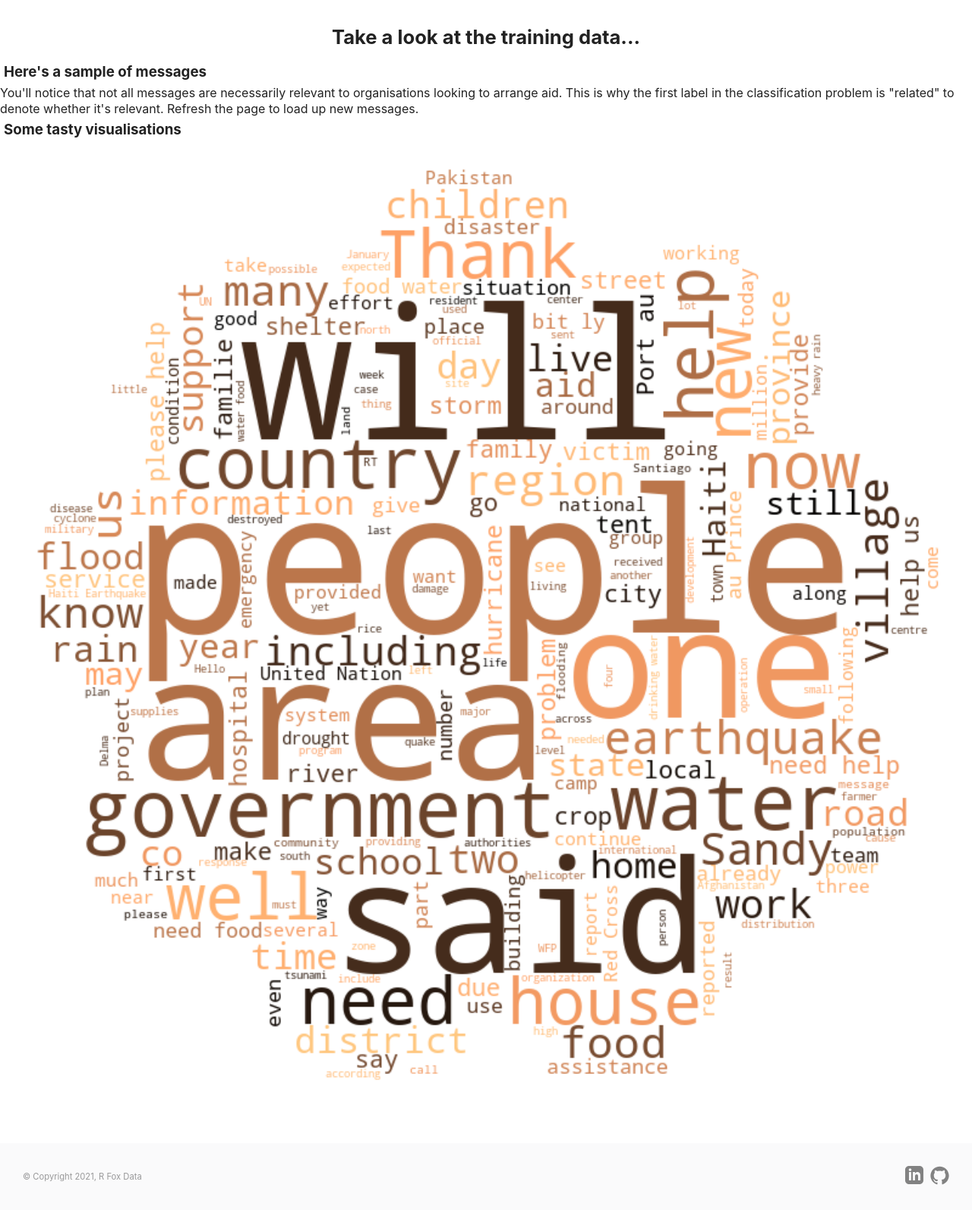
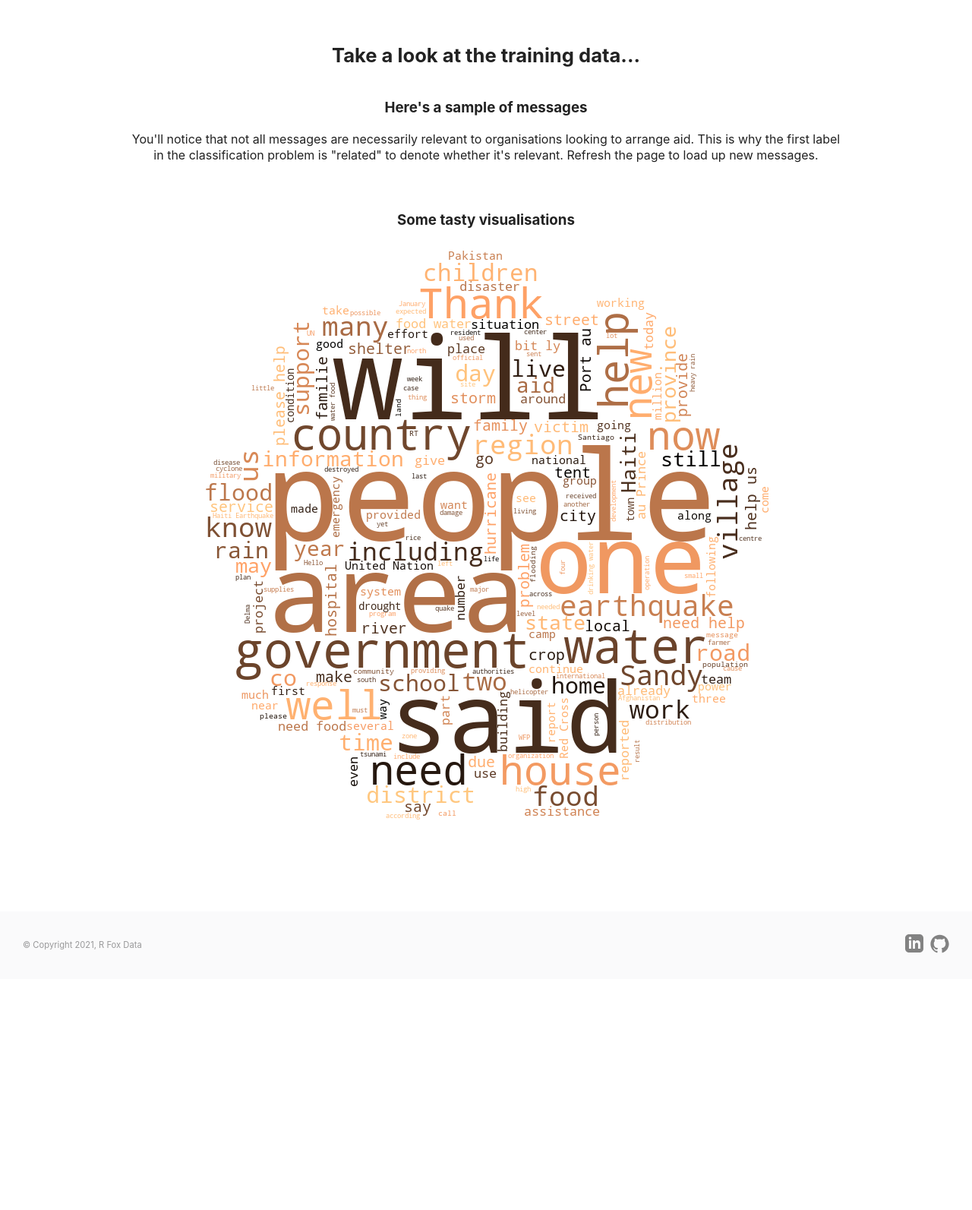
Before and after one commit to rjjfox/disaster-response-classification, a Flask app: template app/templates/master.html in a window 1280 px wide. Shown: the part 560-2153 px from the top of the page at 76% size. After the commit the page ends 1815 px from the top, so only its background shows below. Run offline with Flask 2, Linux system fonts and the light colour scheme; the template is opened without the code that fills it, so the values that code supplies are empty; parts of the project's set-up code (start-up, migrations or seed data) failed here and were passed over; some libraries are stand-ins or nearby versions.

Commit message:
Sample slot styling

```diff
--- a/app/static/styles/main.css
+++ b/app/static/styles/main.css
@@ -113,6 +113,9 @@ form input {
 
 form button {
   width: 100%;
+}
+
+button {
   background-color: #4caf50;
   color: white;
   padding: 14px 20px;
@@ -122,7 +125,7 @@ form button {
   cursor: pointer;
 }
 
-form button:hover {
+button:hover {
   background-color: #45a049;
 }
 
@@ -132,22 +135,56 @@ form button:hover {
 
 /* ============== Overview section ============== */
 
-.overview-header {
-  margin: 2em auto 1em;
+.overview {
+  padding: 1em;
   text-align: center;
+}
+
+.overview > div {
+  margin: 2.5em auto;
+}
+
+/* Samples */
+
+.samples h3 {
+  margin: 1em 0;
+}
+
+.samples > p {
+  width: 75%;
+  margin: 1em auto 1.5em;
+}
+
+.sample-slots p {
+  font-size: 1em;
+  margin-bottom: 0.5em;
+}
+
+.sample-slots {
+  display: grid;
+  grid-template-columns: repeat(auto-fit, minmax(250px, 1fr));
+  gap: 1em;
+  margin: 1em 0;
+}
+
+.sample-slots > div {
+  background: #e4e4e4;
+  padding: 1em;
+  display: flex;
+  flex-direction: column;
+  justify-content: center;
+  border-radius: 25px;
+}
+
+/* Plots */
+.wordcloud img {
+  width: 100%;
+  max-width: 800px;
 }
 
 .plots {
   display: grid;
   grid-template-columns: repeat(auto-fit, minmax(400px, 1fr));
-}
-
-/* .plots > div {
-  min-height: 400px;
-} */
-
-.wordcloud img {
-  width: 100%;
 }
 
 /* ============== Results section ============== */
```
